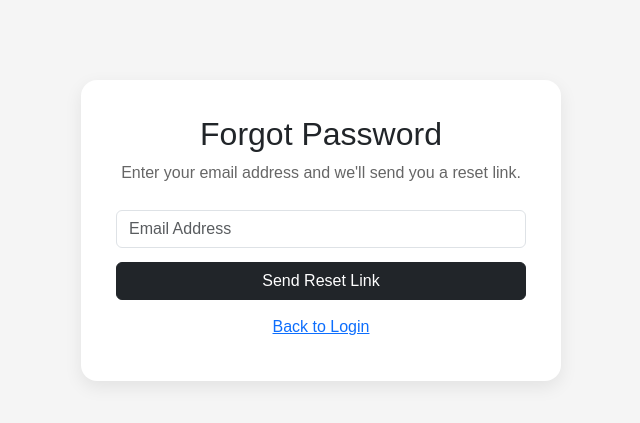
After one commit to W1947717-AV/Engineering-Portal, a Django app: page /forgot-password/ in a window 1280 px wide. The commit adds this page. Shown: the top 423 px of the page, without its empty margins (319-959 px from the left). Run offline with Django 5.2, Linux system fonts and the light colour scheme.

Commit message:
Forgot password+ email in register page

```diff
--- a/dashboard_app/views.py
+++ b/dashboard_app/views.py
@@ -77,6 +77,7 @@ def register(request):
         username = request.POST.get('username')
         first_name = request.POST.get('first_name')
         last_name = request.POST.get('last_name')
+        email = request.POST.get('email')
         password = request.POST.get('password')
         confirm_password = request.POST.get('confirm_password')
 
@@ -95,7 +96,8 @@ def register(request):
             username=username,
             password=password,
             first_name=first_name,
-            last_name=last_name
+            last_name=last_name,
+            email=email
         )
 
         # Log the user in immediately after registration
--- a/engineering_portal/urls.py
+++ b/engineering_portal/urls.py
@@ -17,13 +17,32 @@ urlpatterns = [
 
     path('register/', dashboard_views.register, name='register'),
 
+    # Password reset flow
+    path('forgot-password/', auth_views.PasswordResetView.as_view(
+        template_name='forgot_password.html',
+        email_template_name='password_reset_email.html',
+        subject_template_name='password_reset_subject.txt',
+        success_url='/forgot-password/done/'
+    ), name='password_reset'),
+
+    path('forgot-password/done/', auth_views.PasswordResetDoneView.as_view(
+        template_name='forgot_password_done.html'
+    ), name='password_reset_done'),
+
+    path('reset/<uidb64>/<token>/', auth_views.PasswordResetConfirmView.as_view(
+        template_name='password_reset_confirm.html',
+        success_url='/reset/done/'
+    ), name='password_reset_confirm'),
+
+    path('reset/done/', auth_views.PasswordResetCompleteView.as_view(
+        template_name='password_reset_complete.html'
+    ), name='password_reset_complete'),
+
     path('admin/', admin.site.urls),
     path('dashboard/', include('dashboard_app.urls')),
     path('teams/', include('teams.urls')),
     path('messages/', include('messages_app.urls')),
     path('schedule/', include('schedule_app.urls')),
-
-    # Shortcut URLs so /profile/ and /change-password/ work from anywhere
     path('profile/', dashboard_views.profile_update, name='profile'),
     path('change-password/', dashboard_views.change_password, name='change_password'),
 ]
--- a/teams/models.py
+++ b/teams/models.py
@@ -40,6 +40,12 @@ class Team(models.Model):
     code_repositories = models.TextField(
         blank=True,
         help_text="GitHub/GitLab URLs, one per line"
+    )
+
+    # Slack/Teams channels or email addresses for contacting the team
+    contact_channels = models.TextField(
+        blank=True,
+        help_text="Slack channels, Teams channels or email addresses, one per line"
     )
 
     logo = models.CharField(max_length=100, blank=True)
--- /dev/null
+++ b/templates/forgot_password.html
@@ -0,0 +1,24 @@
+<!DOCTYPE html>
+<html>
+<head>
+    <title>Forgot Password - Engineering Portal</title>
+    <link href="https://cdn.jsdelivr.net/npm/bootstrap@5.3.3/dist/css/bootstrap.min.css" rel="stylesheet">
+    <style>
+        body { background: #f5f5f5; font-family: Arial, sans-serif; }
+        .wrapper { max-width: 480px; margin: 80px auto; background: white; padding: 35px; border-radius: 16px; box-shadow: 0 6px 18px rgba(0,0,0,0.08); text-align: center; }
+        .form-control { margin-bottom: 14px; }
+    </style>
+</head>
+<body>
+<div class="wrapper">
+    <h2>Forgot Password</h2>
+    <p style="color:#666; margin-bottom:25px;">Enter your email address and we'll send you a reset link.</p>
+    <form method="POST">
+        {% csrf_token %}
+        <input type="email" name="email" class="form-control" placeholder="Email Address" required>
+        <button type="submit" class="btn btn-dark w-100">Send Reset Link</button>
+    </form>
+    <a href="/login/" class="btn btn-link w-100 mt-2">Back to Login</a>
+</div>
+</body>
+</html>
--- a/templates/login.html
+++ b/templates/login.html
@@ -105,7 +105,10 @@
     </form>
 
     <p class="mt-3">
-        Don’t have an account? <a href="/register/">Register</a>
+    Don't have an account? <a href="/register/">Register</a>
+    </p>
+    <p>
+        <a href="/forgot-password/">Forgot your password?</a>
     </p>
 </div>
 
--- /dev/null
+++ b/templates/password_reset_email.html
@@ -0,0 +1,6 @@
+Someone requested a password reset for your Engineering Portal account.
+
+Click the link below to reset your password:
+http://{{ domain }}{% url 'password_reset_confirm' uidb64=uid token=token %}
+
+If you did not request this, ignore this email.
--- /dev/null
+++ b/templates/password_reset_subject.txt
@@ -0,0 +1 @@
+Engineering Portal - Password Reset
--- a/templates/register.html
+++ b/templates/register.html
@@ -101,6 +101,7 @@
         <input type="text" name="first_name" class="form-control" placeholder="First Name" required>
         <input type="text" name="last_name" class="form-control" placeholder="Last Name" required>
         <input type="text" name="username" class="form-control" placeholder="Username" required>
+        <input type="email" name="email" class="form-control" placeholder="Email Address" required>
         <input type="password" name="password" class="form-control" placeholder="Password" required>
         <input type="password" name="confirm_password" class="form-control" placeholder="Confirm Password" required>
 
```
Also changed, not shown: teams/templates/teams/team_detail.html (+16 -1 lines), templates/forgot_password_done.html (added, +18 -0 lines), templates/password_reset_complete.html (added, +18 -0 lines), templates/password_reset_confirm.html (added, +25 -0 lines).
